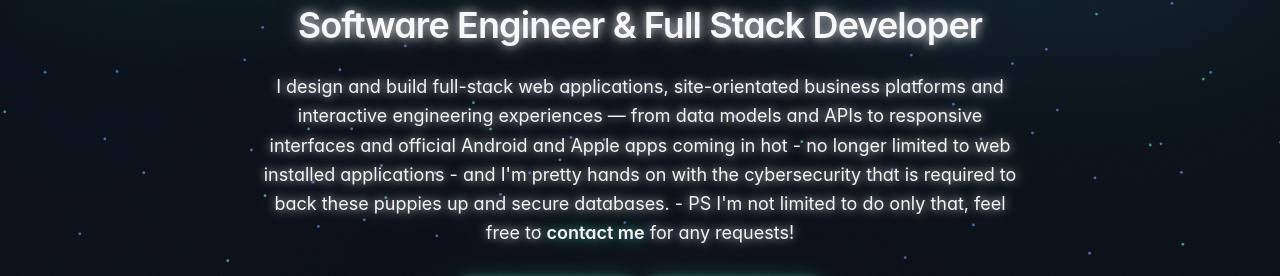
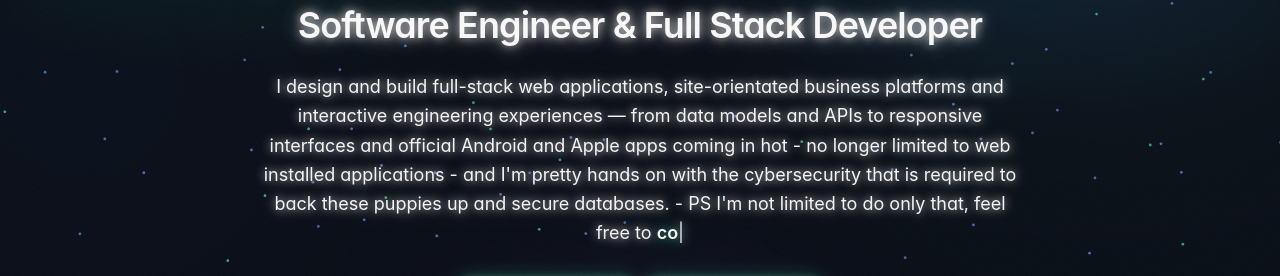
Before and after one commit to karlin-ux/Karlin_ux.., a React (Vite) app in the folder Frontend/: page / in a window 1280 px wide. Shown: the part 292-568 px from the top of the page. Built offline with nearby package versions, Linux system fonts and the light colour scheme; no server answers; a web font is replaced by a local one.

Commit message:
Add typewriter effect to hero intro text

```diff
--- a/Frontend/src/pages/Home.tsx
+++ b/Frontend/src/pages/Home.tsx
@@ -1,4 +1,4 @@
-import { useEffect, useState } from 'react';
+import { useEffect, useState, type ReactNode } from 'react';
 import { Link } from 'react-router-dom';
 import Icon from '../components/Icon';
 import Reveal from '../components/Reveal';
@@ -101,11 +101,27 @@ function JourneyStat({ item, active }: { item: typeof developmentJourney[number]
   );
 }
 
-function TypewriterOnView({ text, className = '' }: { text: string; className?: string }) {
+function TypewriterOnView({
+  text,
+  className = '',
+  link,
+}: {
+  text: string;
+  className?: string;
+  link?: { label: string; to: string; className?: string; insertAfter: string };
+}) {
   const { ref, inView } = useInView<HTMLParagraphElement>({ threshold: 0.4 });
   const prefersReduced = usePrefersReducedMotion();
   const [count, setCount] = useState(0);
   const [started, setStarted] = useState(false);
+
+  const parts = (() => {
+    if (!link) return null;
+    const idx = text.indexOf(link.insertAfter);
+    if (idx === -1) return null;
+    const splitAt = idx + link.insertAfter.length;
+    return { before: text.slice(0, splitAt), label: link.label, after: text.slice(splitAt + link.label.length) };
+  })();
 
   useEffect(() => {
     if (!inView || started) return;
@@ -128,9 +144,32 @@ function TypewriterOnView({ text, className = '' }: { text: string; className?:
 
   const visible = text.slice(0, count);
   const done = count >= text.length;
+
+  let content: ReactNode = visible;
+  if (parts) {
+    const bEnd = parts.before.length;
+    const lEnd = bEnd + parts.label.length;
+    const before = text.slice(0, Math.min(count, bEnd));
+    const labelCount = Math.max(0, Math.min(count - bEnd, parts.label.length));
+    const labelVis = parts.label.slice(0, labelCount);
+    const afterCount = Math.max(0, count - lEnd);
+    const afterVis = parts.after.slice(0, afterCount);
+    content = (
+      <>
+        {before}
+        {labelCount > 0 && (
+          <Link to={link!.to} className={link!.className}>
+            {labelVis}
+          </Link>
+        )}
+        {afterVis}
+      </>
+    );
+  }
+
   return (
     <p ref={ref} className={className} aria-label={text}>
-      <span aria-hidden="true">{visible}</span>
+      <span aria-hidden="true">{content}</span>
       {!done && started && !prefersReduced && <span aria-hidden="true" className="animate-pulse">|</span>}
       <span className="sr-only">{text}</span>
     </p>
@@ -176,18 +215,16 @@ export default function Home() {
                 </span>
               </h1>
 
-              <p className="text-glow-white mx-auto mt-6 max-w-3xl text-base leading-relaxed sm:text-lg">
-                I design and build full-stack web applications, site-orientated business platforms and
-                interactive engineering experiences — from data models and APIs to responsive
-                interfaces and official Android and Apple apps coming in hot - no longer limited to
-                web installed applications - and I&apos;m pretty hands on with the cybersecurity that
-                is required to back these puppies up and secure databases. - PS I&apos;m not limited
-                to do only that, feel free to{' '}
-                <Link to="/contact" className="flash-green-text font-semibold underline-offset-4 hover:underline">
-                  contact me
-                </Link>{' '}
-                for any requests!
-              </p>
+              <TypewriterOnView
+                className="text-glow-white mx-auto mt-6 max-w-3xl text-base leading-relaxed sm:text-lg"
+                text="I design and build full-stack web applications, site-orientated business platforms and interactive engineering experiences — from data models and APIs to responsive interfaces and official Android and Apple apps coming in hot - no longer limited to web installed applications - and I'm pretty hands on with the cybersecurity that is required to back these puppies up and secure databases. - PS I'm not limited to do only that, feel free to contact me for any requests!"
+                link={{
+                  label: 'contact me',
+                  to: '/contact',
+                  className: 'flash-green-text font-semibold underline-offset-4 hover:underline',
+                  insertAfter: 'feel free to ',
+                }}
+              />
 
               <Reveal delay={340}><div className="mt-8 flex flex-wrap items-center justify-center gap-3">
                 <a
```
